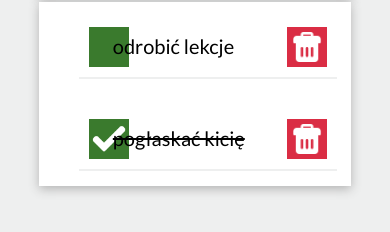
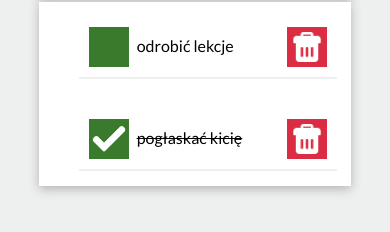
Before and after one commit to SleepyCl0ud/toDoList, a plain HTML site: page index.html in a window 390 px wide. Shown: the part 472-704 px from the top of the page. Drawn offline with nearby package versions, Linux system fonts and the light colour scheme.

Commit message:
added media queries for task list

```diff
--- a/css/body.css
+++ b/css/body.css
@@ -8,4 +8,5 @@ html {
   .body {
     background-color: #eeefef;
     font-family: 'Lato', sans-serif;
+    word-break: break-word;
   }
--- a/css/list.css
+++ b/css/list.css
@@ -33,8 +33,8 @@ html {
   border-bottom: solid 2px #eeefef;
   padding: 10px;
   display: grid;
-  grid-template-columns: 5% 75% 10%;
-  gap: 5%;
+  grid-template-columns: 5% 70% 5%;
+  gap: 10%;
   align-items: center;
 }
 
@@ -69,3 +69,12 @@ html {
   order: 2;
   justify-self: end;
 }
+
+@media (max-width: 768px) {
+  .list__item {
+    width: 95%;
+    font-size: 16px;
+    grid-template-columns: 5% 60% 5%;
+    gap: 15%;
+  }
+}
```
